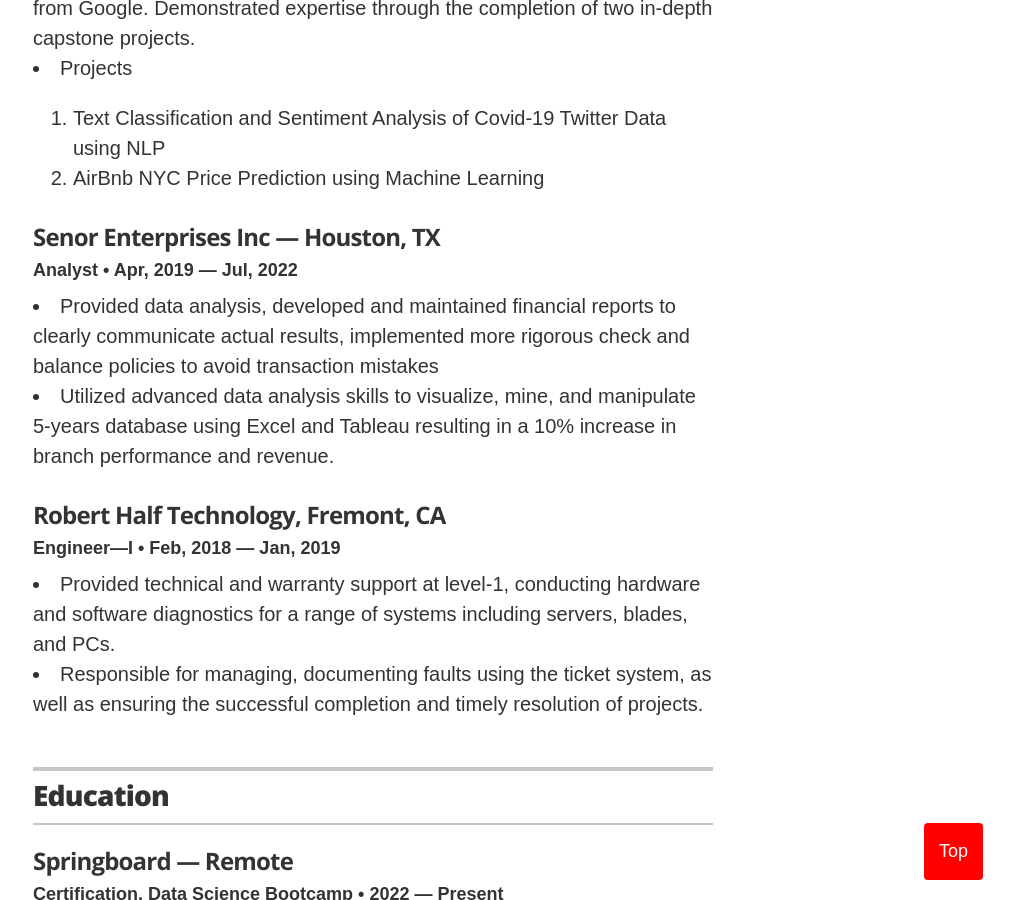
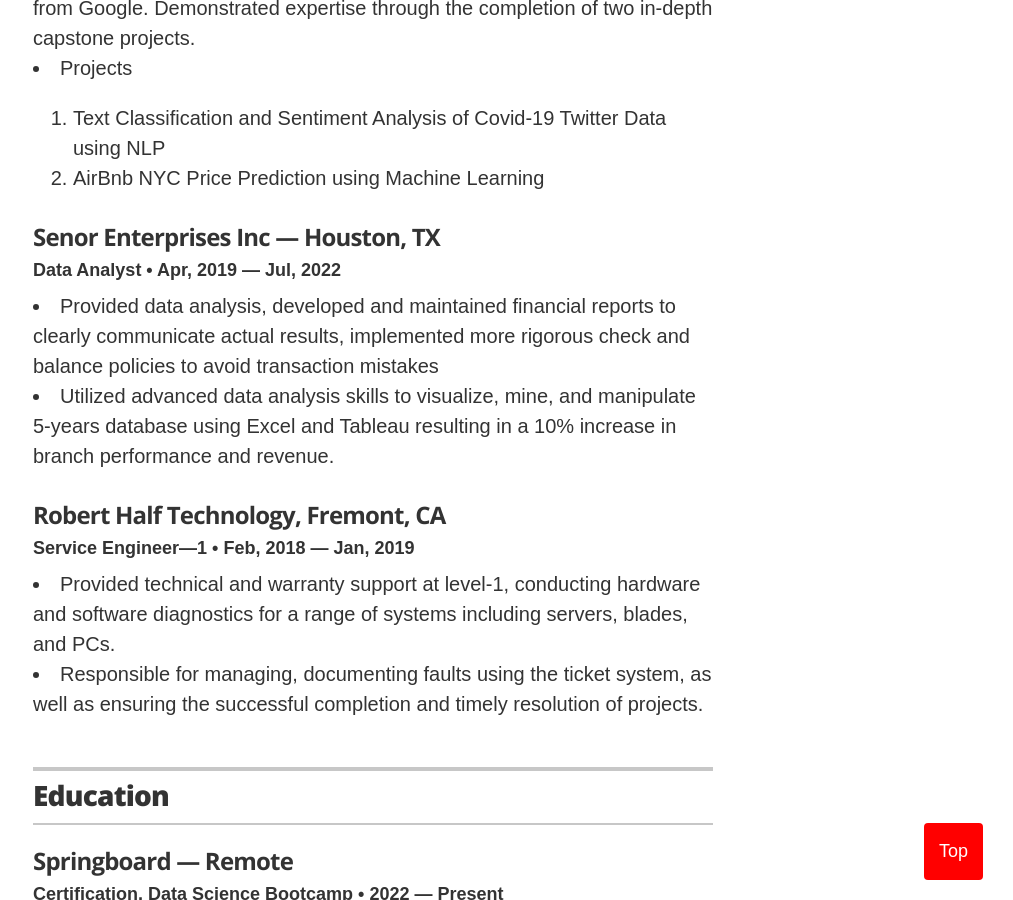
Before and after one commit to ttariqaziz/ttariqaziz.github.io, a Jekyll site: the page built from index.html, in a window 1280 px wide and 900 px high, scrolled down 992 px. Shown: the whole window, without its empty margins (267-1280 px from the left). Built offline with Jekyll 4.4.1, drawn with Linux system fonts in a browser that asks for light colours.

Commit message:
Update experience.yml

```diff
--- a/_data/experience.yml
+++ b/_data/experience.yml
@@ -12,14 +12,14 @@
 
 # Sr.Data Analyst
 - company: Senor Enterprises Inc &mdash; Houston, TX
-  position: Analyst
+  position: Data Analyst
   duration:  Apr, 2019 &mdash; Jul, 2022
   summary: <li>Provided data analysis, developed and maintained financial reports to clearly communicate actual results, implemented more rigorous check and balance policies to avoid transaction mistakes</li><li>Utilized advanced data analysis skills to visualize, mine, and manipulate 5-years database using Excel and Tableau resulting in a 10% increase in branch performance and revenue.</li>
 
 
 # Engineer
 - company: Robert Half Technology, Fremont, CA
-  position: Engineer&mdash;I
+  position: Service Engineer&mdash;1
   duration: Feb, 2018 &mdash; Jan, 2019
   summary: <li>Provided technical and warranty support at level-1, conducting hardware and software diagnostics for a range of systems including servers, blades, and PCs.</li><li>Responsible for managing, documenting faults using the ticket system, as well as ensuring the successful completion and timely resolution of projects.</li>
 
```
